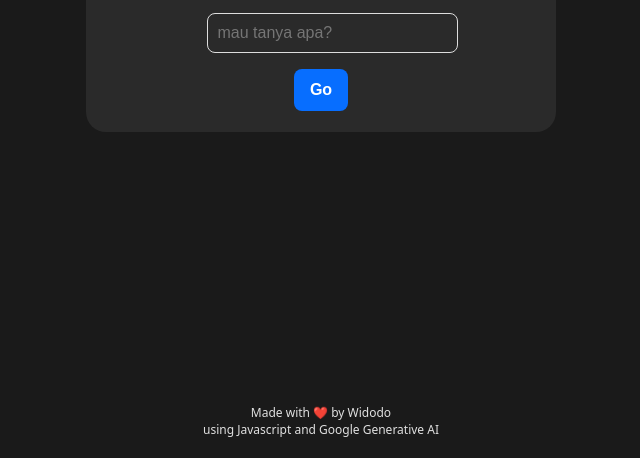
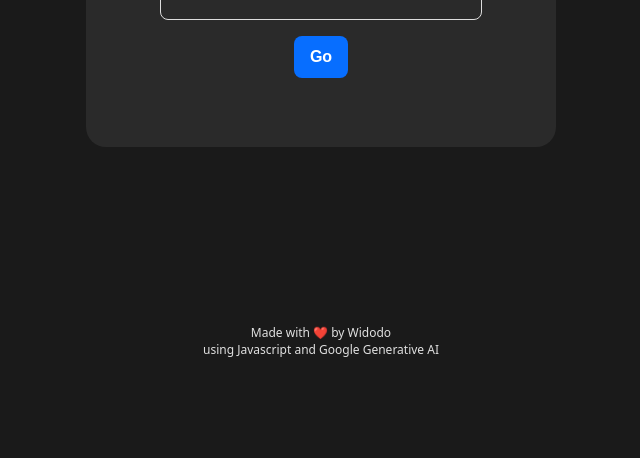
Before and after one commit to bozid95/chatbot-ai-gaul, a website built with Vite: page index.html in a window 1280 px wide. Shown: the part 358-816 px from the top of the page, without its empty margins (319-959 px from the left). Built offline with nearby package versions, Linux system fonts and the light colour scheme; some packages are replaced by stand-ins of ours.

Commit message:
Update style.css

```diff
--- a/style.css
+++ b/style.css
@@ -14,7 +14,7 @@ body {
   flex-direction: column;
   align-items: center;
   justify-content: center;
-  min-height: 100vh;
+  min-height: 90vh;
 }
 
 main {
@@ -53,7 +53,6 @@ form {
 }
 
 .prompt-box {
-  margin: 16px 0;
   width: 100%;
   display: flex;
   flex-direction: column;
@@ -68,11 +67,13 @@ label {
 input {
   border: 1px solid #ddd;
   border-radius: 8px;
-  padding: 10px;
+  padding: 0px;
   font-size: 16px;
-  width: 100%;
+  width: 320px;
+  height: 100px;
   background-color: var(--card-background);
   color: var(--text-color);
+  text-align: center; /* Teks akan berada di tengah */
 }
 
 button {
@@ -129,3 +130,9 @@ button:hover {
     padding: 10px 14px;
   }
 }
+.output {
+  text-align: justify;
+  padding: 16px;
+  font-size: 16px;
+  line-height: 1.5;
+}
```
